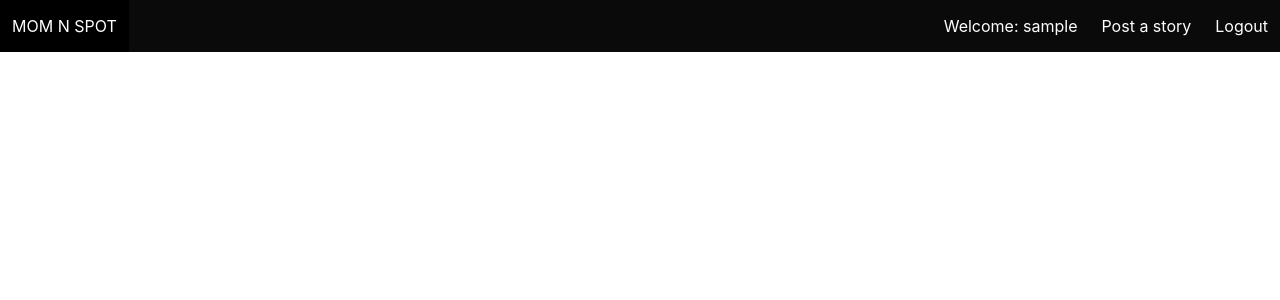
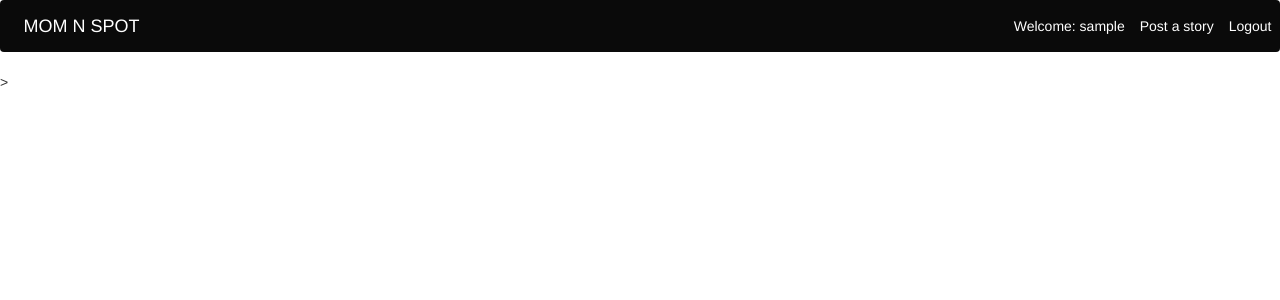
Before and after one commit to aimeemisaki/mom_n_spot, a Django app: page / in a window 1280 px wide. Shown: the top 300 px of the page. Run offline with Django 4.2, Linux system fonts and the light colour scheme; the visitor is signed in with stand-in values (Sample User, id 1).

Commit message:
adds bootstrap link rel to head in index.html

```diff
--- a/main_app/templates/index.html
+++ b/main_app/templates/index.html
@@ -9,8 +9,8 @@
         <meta name="viewport" content="width=device-width, initial-scale=1.0" />
         <link rel="stylesheet" href="https://cdn.jsdelivr.net/npm/bulma@0.9.2/css/bulma.min.css">
 
-        <link rel="stylesheet" href="{% static 'styles/main.css' %}" />
-        <link rel="stylesheet" href="https://cdnjs.cloudflare.com/ajax/libs/font-awesome/5.15.4/css/all.min.css">
+        <!-- Bootstrap import-->
+        <link rel="stylesheet" href="https://cdn.jsdelivr.net/npm/bootstrap@3.4.1/dist/css/bootstrap.min.css" integrity="sha384-HSMxcRTRxnN+Bdg0JdbxYKrThecOKuH5zCYotlSAcp1+c8xmyTe9GYg1l9a69psu" crossorigin="anonymous">>
         <script src="{% static 'scripts/main.js' %}" defer></script>
         <script src="https://code.jquery.com/jquery-3.6.0.min.js" integrity="sha256-/xUj+3OJU5yExlq6GSYGSHk7tPXikynS7ogEvDej/m4=" crossorigin="anonymous"></script>
         <title>Mom n Spot  {% block title %}{% endblock %}</title>
```
